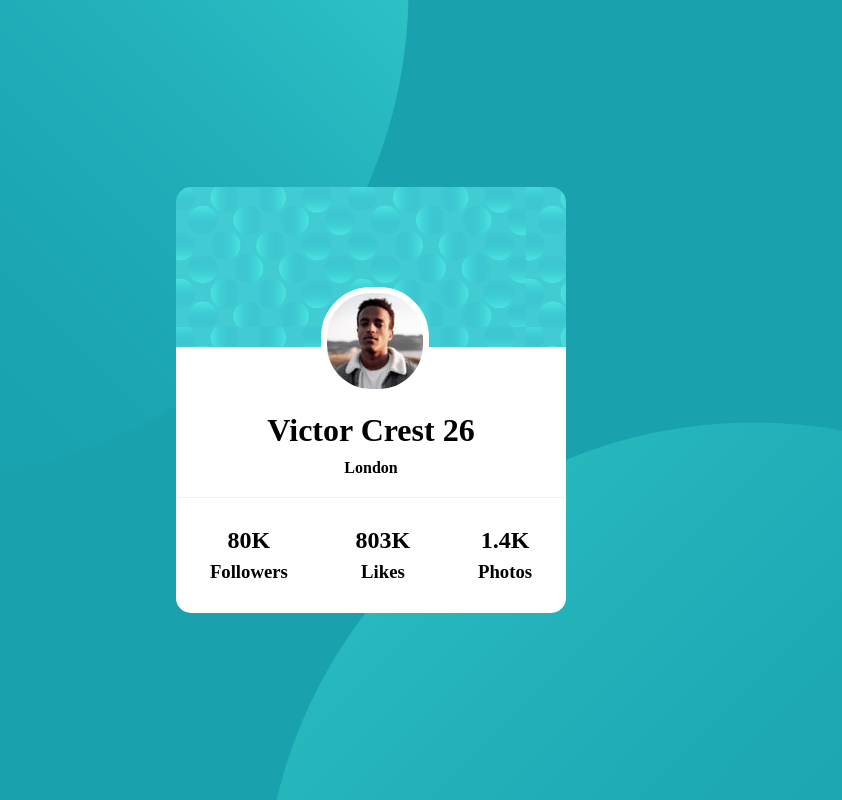
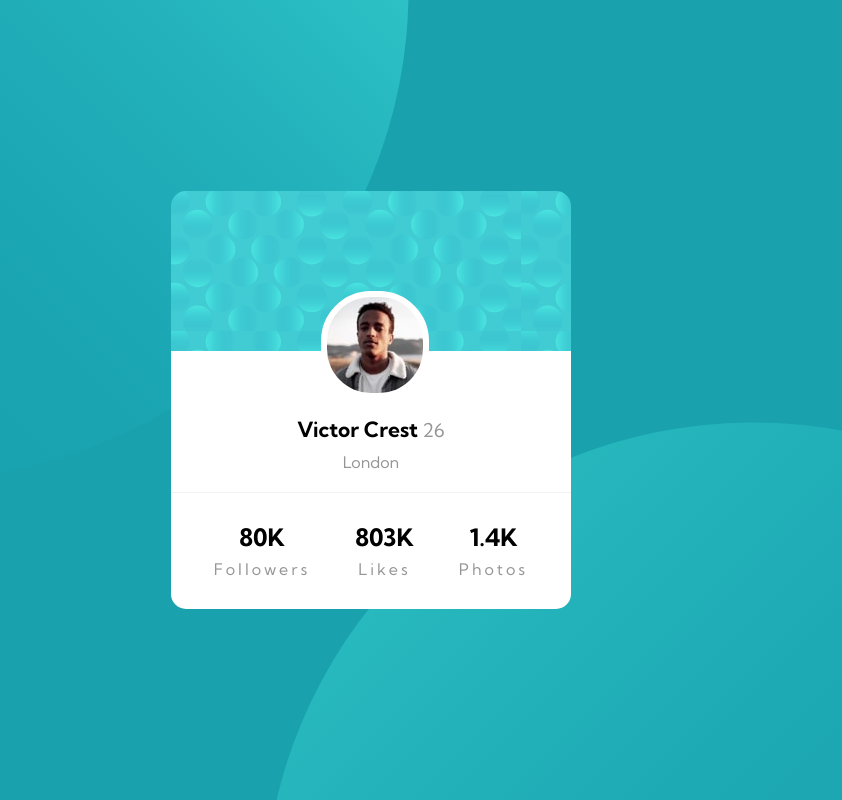
Before and after one commit to xMattRx/profile-card-component-main, a plain HTML site: page index.html in a window 1280 px wide. Shown: the top 800 px of the page, without its empty margins (269-1111 px from the left). Drawn offline with Linux system fonts and the light colour scheme.

Commit message:
finish desktop

```diff
--- a/index.html
+++ b/index.html
@@ -6,6 +6,9 @@
   <meta name="viewport" content="width=device-width, initial-scale=1.0">
   <link rel="icon" type="image/png" sizes="32x32" href="./images/favicon-32x32.png">
   <link rel="stylesheet" href="style.css">
+  <link rel="preconnect" href="https://fonts.googleapis.com">
+  <link rel="preconnect" href="https://fonts.gstatic.com" crossorigin>
+  <link href="https://fonts.googleapis.com/css2?family=Kumbh+Sans:wght@400;700&display=swap" rel="stylesheet">
   <title>Frontend Mentor | Profile card component</title>
 </head>
 
--- a/style.scss
+++ b/style.scss
@@ -1,8 +1,10 @@
 * {
     box-sizing: border-box;
+    font-family: 'Kumbh Sans', sans-serif;
+    margin: 0px;
     padding: 0px;
-    margin: 0px;
 }
+
 
 body {
     background-color: hsl(185, 75%, 39%);
@@ -42,7 +44,7 @@ body {
             border-top-right-radius: 15px;
             height: 160px;
             position: relative;
-            width: 390px;
+            width: 400px;
 
             .container-photo {
                 align-items: flex-start;
@@ -86,11 +88,22 @@ body {
                 justify-content: center;
 
                 h1 {
+
+                    font-size: 21px;
+                    font-weight: 700;
                     margin-top: 65px;
                     margin-bottom: 10px;
+
+                    span {
+                        font-size: 19px;
+                        color: hsl(0, 0%, 59%);
+                        font-weight: 400;
+                    }
                 }
 
                 h4 {
+                    color: hsl(0, 0%, 59%);
+                    font-weight: 400;
                     margin-bottom: 20px;
                 }
             }
@@ -103,10 +116,11 @@ body {
 
             .container-status {
                 display: flex;
-                justify-content: space-around;
-                width: 100%;
+                justify-content: center;
+                gap: 45px;
                 margin-bottom: 30px;
                 margin-top: 30px;
+                width: 100%;
 
                 .status {
                     align-items: center;
@@ -114,6 +128,13 @@ body {
                     gap: 7px;
                     flex-direction: column;
                     justify-content: center;
+
+                    h3 {
+                        color: hsl(0, 0%, 59%);
+                        font-weight: 400;
+                        font-size: 16px;
+                        letter-spacing: 3px;
+                    }
                 }
             }
         }
```
Also changed, not shown: style.css, 1 other file.
